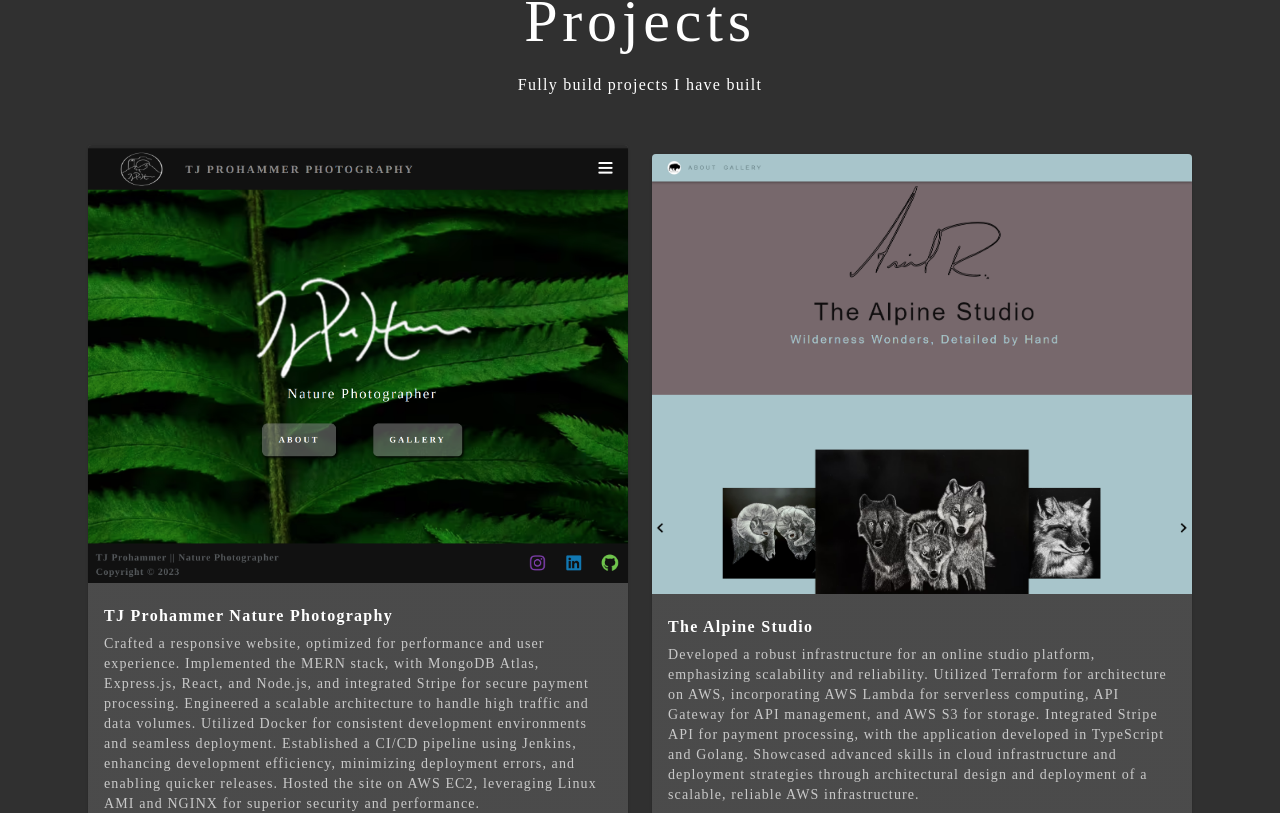
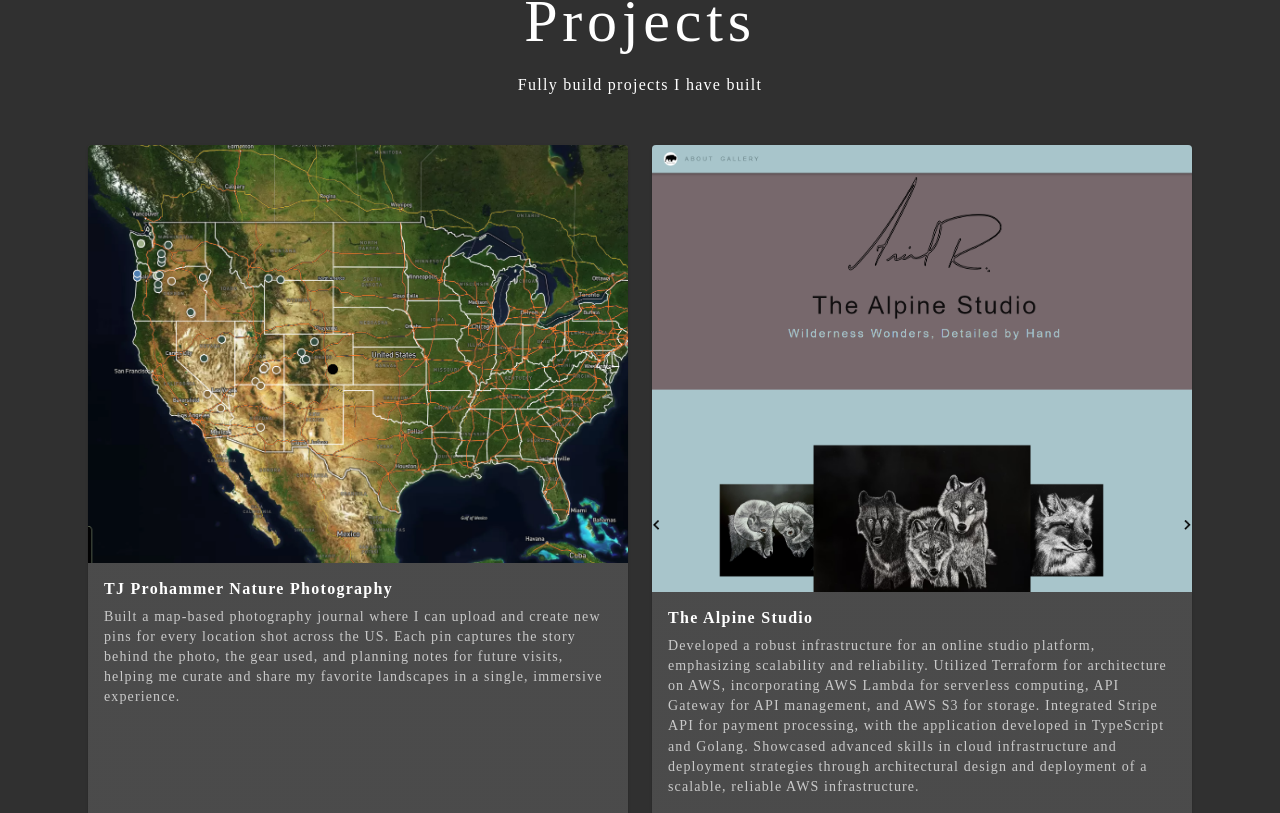
Before and after one commit to tjprohammer/portfolio, a React app: page / in a window 1280 px wide. Shown: the part 3076-3889 px from the top of the page. Built offline with nearby package versions, Linux system fonts and the light colour scheme.

Commit message:
small update to projects

```diff
--- a/src/Pages/Projects.tsx
+++ b/src/Pages/Projects.tsx
@@ -15,10 +15,10 @@ const projects: Project[] = [
     {
         title: 'tjprohammer.us',
         image: tjprohammerweb,
-        url: 'https://www.tjprohammer.us',
+        url: 'https://photo.tjprohammer.us',
         title_description: 'TJ Prohammer Nature Photography',
         description:
-            'Crafted a responsive website, optimized for performance and user experience. Implemented the MERN stack, with MongoDB Atlas, Express.js, React, and Node.js, and integrated Stripe for secure payment processing. Engineered a scalable architecture to handle high traffic and data volumes. Utilized Docker for consistent development environments and seamless deployment. Established a CI/CD pipeline using Jenkins, enhancing development efficiency, minimizing deployment errors, and enabling quicker releases. Hosted the site on AWS EC2, leveraging Linux AMI and NGINX for superior security and performance.'
+            'Built a map-based photography journal where I can upload and create new pins for every location shot across the US. Each pin captures the story behind the photo, the gear used, and planning notes for future visits, helping me curate and share my favorite landscapes in a single, immersive experience.'
     },
     {
         title: 'thealpinestudio.com',
@@ -87,16 +87,17 @@ const Projects = () => {
                     columnSpacing={{ xs: 3, sm: 2, md: 3 }}
                     sx={{
                         flexDirection: isMobile ? 'column' : 'row',
-                        alignItems: isMobile ? 'center' : 'center',
+                        alignItems: isMobile ? 'center' : 'stretch',
                         justifyContent: isMobile ? 'center' : 'center'
                     }}>
                     {projects.map((project, index) => (
-                        <Grid item xs={10} sm={6} key={index}>
+                        <Grid item xs={10} sm={6} key={index} sx={{ display: 'flex' }}>
                             <Card
                                 sx={{
                                     display: 'flex',
                                     flexDirection: 'column',
                                     justifyContent: 'center',
+                                    height: '100%',
                                     boxShadow:
                                         '0px 2px 1px -1px rgba(0,0,0,0.2), 0px 1px 1px 0px rgba(0,0,0,0.14), 0px 1px 3px 0px rgba(0,0,0,0.12)'
                                 }}>
```
Also changed, not shown: assets/tjprohammerweb.png, 1 other file (tests, documents, lock files or other folders).
